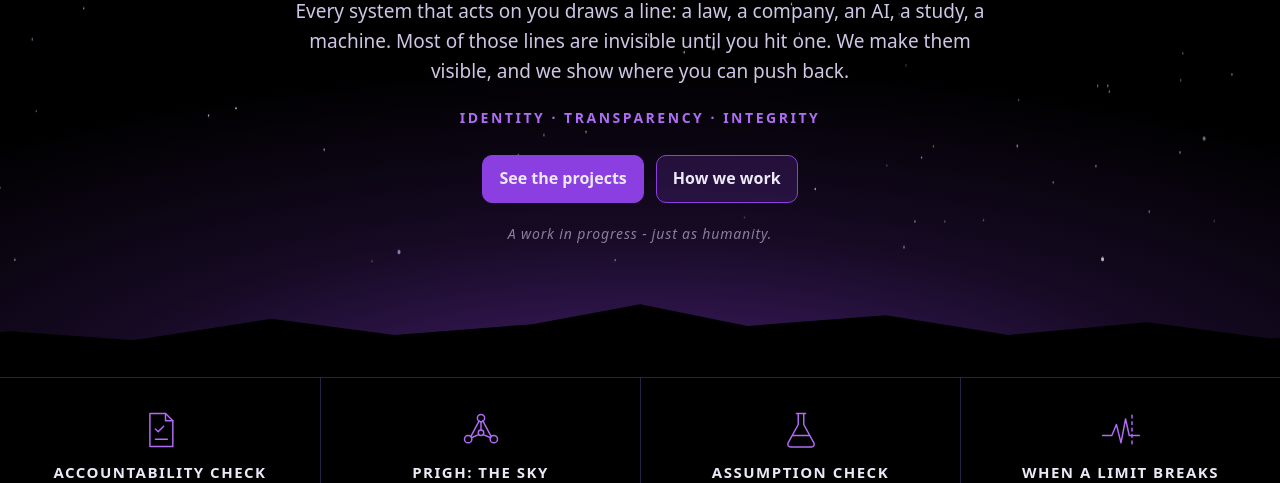
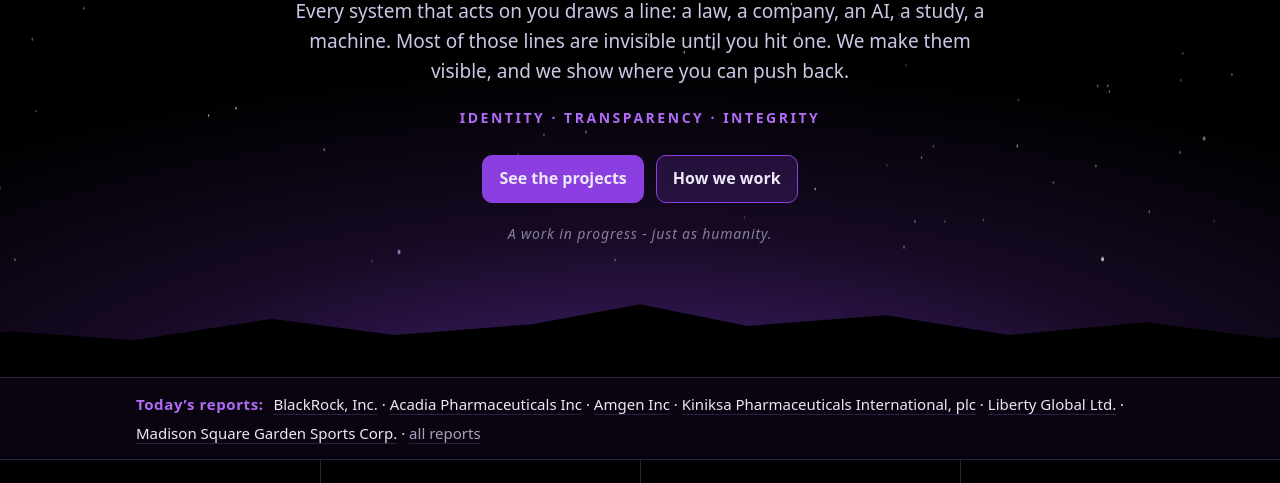
Before and after one commit to PriorityNexusLLC/PriorityNexusLLC.github.io, a plain HTML site: page index.html in a window 1280 px wide. Shown: the part 469-952 px from the top of the page. Drawn offline with Linux system fonts and the light colour scheme.

Commit message:
Home: Today's reports line; Reports: dated list that grows
Co-Authored-By: Claude Fable 5.2 <noreply@anthropic.com>

```diff
--- a/index.html
+++ b/index.html
@@ -9,7 +9,7 @@
 <meta property="og:description" content="Holding Systems Accountable. For the People. Identity · Transparency · Integrity.">
 <meta property="og:image" content="https://prioritynexusllc.org/pn-logo.png">
 <link rel="icon" href="/pn-logo.png">
-<link rel="stylesheet" href="/site.css?v=63d35787">
+<link rel="stylesheet" href="/site.css?v=2050429d">
 </head>
 <body>
 <nav><div class="wrap">
@@ -27,6 +27,7 @@
     <p class="wip"><em>A work in progress - just as humanity.</em></p>
   </div>
 </header>
+<div class="today"><div class="wrap"><b>Today&rsquo;s reports:</b> <a href="/PRIGH-Sky/sky.html?report=1#ENT_BLACKROCK">BlackRock, Inc.</a> &middot; <a href="/PRIGH-Sky/sky.html?report=1#ENT_ACADIA_PHARMACEUTICALS_INC">Acadia Pharmaceuticals Inc</a> &middot; <a href="/PRIGH-Sky/sky.html?report=1#ENT_AMGEN_INC">Amgen Inc</a> &middot; <a href="/PRIGH-Sky/sky.html?report=1#ENT_KINIKSA_PHARMACEUTICALS_INTERNATIONAL_PLC">Kiniksa Pharmaceuticals International, plc</a> &middot; <a href="/PRIGH-Sky/sky.html?report=1#ENT_LIBERTY_GLOBAL_LTD">Liberty Global Ltd.</a> &middot; <a href="/PRIGH-Sky/sky.html?report=1#ENT_MADISON_SQUARE_GARDEN_SPORTS_CORP">Madison Square Garden Sports Corp.</a> &middot; <a class="all" href="/reports/">all reports</a></div></div>
 <div class="doors">
   <a href="/PRIGH-Sky/check/"><svg viewBox="0 0 48 48" aria-hidden="true"><path d="M13 6h17l8 8v28H13z"/><path d="M30 6v8h8"/><path d="M19 23l3 3 6-6"/><path d="M19 34h13"/></svg><b>Accountability Check</b><span>Put a rule through nine questions.</span></a>
   <a href="/PRIGH-Sky/"><svg viewBox="0 0 48 48" aria-hidden="true"><circle cx="24" cy="11" r="4"/><circle cx="10" cy="34" r="4"/><circle cx="38" cy="34" r="4"/><circle cx="24" cy="27" r="3"/><path d="M24 15v9M21.5 29l-8 3.5M26.5 29l8 3.500M13 31l9-17M35 31l-9-17"/></svg><b>PRIGH: the sky</b><span>Who is tied to whom in public life, from filings only.</span></a>
--- a/site.css
+++ b/site.css
@@ -109,3 +109,9 @@ details.help .line .nm { font-weight: 650; } details.help .line .who { color: va
 .repcard .r { display: grid; grid-template-columns: 5.5rem minmax(0, 1fr); gap: 10px; padding: 8px 0; border-top: 1px solid var(--line); }
 .repcard .k { color: var(--muted); font-size: 14px; } .repcard .src { color: var(--muted); font-size: 13.5px; margin: 10px 0 0; }
 .feature.wide p { max-width: 88ch; }
+.today { border-bottom: 1px solid var(--line); background: rgba(139, 63, 224, .07); font-size: 15px; }
+.today .wrap { padding-top: 12px; padding-bottom: 12px; line-height: 1.9; }
+.today b { color: var(--violet); letter-spacing: .04em; margin-right: 6px; }
+.today a { color: var(--fg); text-decoration: none; border-bottom: 1px solid var(--line); }
+.today a:hover { border-bottom-color: var(--violet); }
+.today a.all { color: var(--muted); }
```
Also changed, not shown: about/index.html (+1 -1 lines), contact/index.html (+1 -1 lines), projects/index.html (+1 -1 lines), reports/index.html (+1 -1 lines), resources/index.html (+1 -1 lines).
